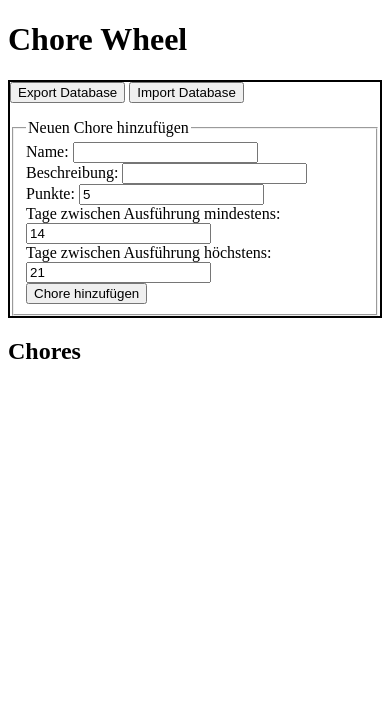
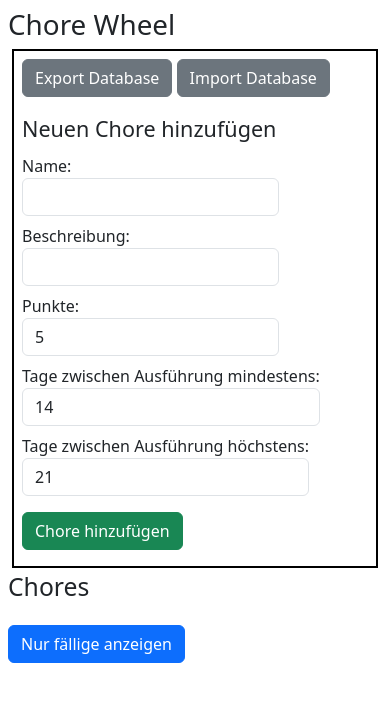
Before and after one commit to ckaag/chore-wheel, a SvelteKit app: page / in a window 390 px wide. Shown: the top 702 px of the page. Built offline with nearby package versions, Linux system fonts and the light colour scheme.

Commit message:
added bootstrap via cdn to style everything better on mobile, and add filter option

```diff
--- a/src/app.html
+++ b/src/app.html
@@ -5,8 +5,20 @@
 		<link rel="icon" href="%sveltekit.assets%/favicon.png" />
 		<meta name="viewport" content="width=device-width" />
 		%sveltekit.head%
+
+		<link
+			href="https://cdn.jsdelivr.net/npm/bootstrap@5.3.0-alpha3/dist/css/bootstrap.min.css"
+			rel="stylesheet"
+			integrity="sha384-KK94CHFLLe+nY2dmCWGMq91rCGa5gtU4mk92HdvYe+M/SXH301p5ILy+dN9+nJOZ"
+			crossorigin="anonymous"
+		/>
 	</head>
 	<body data-sveltekit-preload-data="hover">
 		<div style="display: contents">%sveltekit.body%</div>
+		<script
+			src="https://cdn.jsdelivr.net/npm/bootstrap@5.3.0-alpha3/dist/js/bootstrap.bundle.min.js"
+			integrity="sha384-ENjdO4Dr2bkBIFxQpeoTz1HIcje39Wm4jDKdf19U8gI4ddQ3GYNS7NTKfAdVQSZe"
+			crossorigin="anonymous"
+		></script>
 	</body>
 </html>
--- a/src/routes/+page.svelte
+++ b/src/routes/+page.svelte
@@ -1,11 +1,20 @@
 <script>
 	import ChoreAdder from '../shared/components/ChoreAdder.svelte';
 	import ChoreList from '../shared/components/ChoreList.svelte';
+
+	let filterDate = new Date();
 </script>
 
-<h1>Chore Wheel</h1>
+<div class="m-2">
+	<h1>Chore Wheel</h1>
 
-<ChoreAdder />
+	<ChoreAdder />
 
-<h2>Chores</h2>
-<ChoreList />
+	<h2>Chores</h2>
+	<ChoreList
+		on:filterToggled={(e) => {
+			filterDate = e.detail.filterCutOffDate;
+		}}
+		bind:filterCutOffDate={filterDate}
+	/>
+</div>
--- a/src/shared/components/ChoreAdder.svelte
+++ b/src/shared/components/ChoreAdder.svelte
@@ -1,21 +1,14 @@
+<script lang="ts">
+	import type { Chore } from '../chore';
+	import { db } from '../db';
 
-<script lang="ts">
+	let status = '';
 
-import addDays from 'date-fns/addDays';
-	import type { Chore } from "../chore";
-	import { db } from "../db";
-
-
-export let defaultAge = 21;
-
-  let status = "";
-
-  let name = "";
-  let description = "";
+	let name = '';
+	let description = '';
 	let points = 5.0;
 	let minDaysOfInterval = 14.0;
 	let maxDaysOfInterval = 21.0;
-
 
 	async function exportDB() {
 		alert('TODO: implement');
@@ -23,7 +16,6 @@ async function exportDB() {
 	async function importDB() {
 		alert('TODO: implement');
 	}
-
 
 	async function addNewChore() {
 		try {
@@ -36,70 +28,65 @@ const id = await db.chores.add({
 				executionsInDescendingOrder: [],
 				created: new Date(),
 				enabled: true,
-  nextExecutionLast: addDays(new Date(), maxDaysOfInterval)
+				nextExecutionLast: new Date()
 			} as Chore);
 
 			// Reset form:
-name = "";
-description = "";
+			name = '';
+			description = '';
 		} catch (error) {
 			alert(`Failed to add ${name}: ${error}`);
 			console.log(error);
 		}
 	}
 
+	async function exportAllAndDownload() {
+		const arr = await db.chores.toArray();
+		const json = JSON.stringify(arr);
+		const dataUri = 'text/json;charset=utf-8,' + encodeURIComponent(json);
+		const link = document.createElement('a');
+		link.download = name;
+		link.href = dataUri;
+		document.body.appendChild(link);
+		link.click();
+		document.body.removeChild(link);
+	}
 </script>
 
-
-<div style="border: 2px solid black;">
-
-    <button on:click={exportDB}>Export Database</button>
-    <button on:click={importDB}>Import Database</button>
+<div style="border: 2px solid black;" class="p-2 m-1">
+	<button class="btn btn-secondary" on:click={exportDB}>Export Database</button>
+	<button class="btn btn-secondary" on:click={importDB}>Import Database</button>
 
 	<p>{status}</p>
 	<fieldset>
 		<legend>Neuen Chore hinzufügen</legend>
-      <label>
+		<label class="form-label">
 			Name:
-        <input
-            type="text"
-            bind:value={name} />
-      </label>
-      <br/>
-      <label>
-        Beschreibung:
-        <input
-            type="text"
-            bind:value={description} />
-      </label>
-      <br/>
-      <label>
-        Punkte:
-        <input
-          type="number"
-          min="0.5"
-          step="0.5"
-          bind:value={points} />
-      </label>
-      <br/>
-      <label>
-        Tage zwischen Ausführung mindestens:
-        <input
-          type="number"
-          min="1"
-          step="1"
-          bind:value={minDaysOfInterval} />
-      </label>
-      <br/>
-      <label>
-        Tage zwischen Ausführung höchstens:
-        <input
-          type="number"
-          min="1"
-          step="1"
-          bind:value={maxDaysOfInterval} />
+			<input class="form-control" type="text" bind:value={name} required />
 		</label>
 		<br />
-      <button on:click={addNewChore}>Chore hinzufügen</button>
+		<label class="form-label">
+			Beschreibung:
+			<input class="form-control" type="text" bind:value={description} />
+		</label>
+		<br />
+		<label class="form-label">
+			Punkte:
+			<input class="form-control" type="number" min="0.5" step="0.5" bind:value={points} />
+		</label>
+		<br />
+		<label class="form-label">
+			Tage zwischen Ausführung mindestens:
+			<input class="form-control" type="number" min="1" step="1" bind:value={minDaysOfInterval} />
+		</label>
+		<br />
+		<label class="form-label">
+			Tage zwischen Ausführung höchstens:
+			<input class="form-control" type="number" min="1" step="1" bind:value={maxDaysOfInterval} />
+		</label>
+		<br />
+		<button class="btn btn-success mt-2 mb-2" disabled={!!name} on:click={addNewChore}
+			>Chore hinzufügen</button
+		>
 	</fieldset>
 </div>
--- a/src/shared/components/ChoreList.svelte
+++ b/src/shared/components/ChoreList.svelte
@@ -2,35 +2,77 @@
 	import type { Chore } from '../chore';
 	import { liveQuery } from 'dexie';
 	import { db } from '../db';
-    import addDays from 'date-fns/addDays';
+	import addDays from 'date-fns/addDays';
+	import { createEventDispatcher } from 'svelte';
+
+	let filterUrgent = true;
+
+	export let filterCutOffDate = new Date();
+
+	const dispatch = createEventDispatcher();
 
 	async function executeChore(chore: Chore) {
-        const now = new Date();
-        await db.chores.update(chore.id, {nextExecutionLast: addDays(now, maxDaysOfInterval), executionsInDescendingOrder: [now, ...chore.executionsInDescendingOrder]});
+		if (confirm(chore.name + ' erledigt?')) {
+			const now = new Date();
+			await db.chores.update(chore.id, {
+				nextExecutionLast: addDays(now, chore.maxDaysOfInterval),
+				executionsInDescendingOrder: [now, ...chore.executionsInDescendingOrder]
+			});
+			updateFilter();
+		}
 	}
 	async function disableChore(chore: Chore) {
 		if (confirm('Diesen Eintrag ' + chore.name + ' wirklich permanent disablen?')) {
-            await db.chores.update(chore.id, {enabled: false});
+			await db.chores.update(chore.id, { enabled: false });
+			updateFilter();
 		}
 	}
 
-	let chores = liveQuery(() =>
-		db.chores
-			.orderBy('nextExecutionLast').reverse()
+	$: chores = liveQuery(async () => {
+		return await db.chores
+			.where('nextExecutionLast')
+			.belowOrEqual(filterCutOffDate)
 			.filter((chore: Chore) => !!chore.enabled)
-			.toArray()
-	);
+			.reverse()
+			.sortBy('nextExecutionLast');
+	});
+
+	function updateFilter() {
+		dispatch('filterToggled', {
+			filterUrgent,
+			filterCutOffDate: filterUrgent ? new Date() : new Date(8640000000000000)
+		});
+	}
 </script>
 
-<ul>
+<label class="btn btn-primary mb-3 mt-3">
+	<input
+		type="checkbox"
+		class="btn-check"
+		autocomplete="off"
+		bind:checked={filterUrgent}
+		on:change={updateFilter}
+	/>
+	Nur fällige anzeigen
+</label>
+
+<div class="row row-cols-1 row-cols-md-2 g-4 m-1">
 	{#if $chores}
 		{#each $chores as chore (chore.id)}
-			<li>
-				{chore.name}, {chore.description}, {chore.points}
-
-				<button on:click={() => disableChore(chore)}>Ausschalten</button>
-				<button on:click={() => executeChore(chore)}>Erfüllt</button>
-			</li>
+			<div class="col">
+				<div class="card">
+					<div class="card-body">
+						<h5 class="card-title">{chore.name}</h5>
+						<p class="card-text">({chore.points}) {chore.description}</p>
+						<button type="button" class="btn btn-light" on:click={() => disableChore(chore)}
+							>Ausschalten</button
+						>
+						<button type="button" class="btn btn-success" on:click={() => executeChore(chore)}
+							>Als erfüllt markieren</button
+						>
+					</div>
+				</div>
+			</div>
 		{/each}
 	{/if}
-</ul>
+</div>
--- a/src/shared/db.ts
+++ b/src/shared/db.ts
@@ -1,6 +1,6 @@
 // db.ts
 import Dexie, { type Table } from 'dexie';
-import {type Chore} from './chore';
+import type { Chore } from './chore';
 
 export class MySubClassedDexie extends Dexie {
 	chores!: Table<Chore>;
@@ -8,7 +8,16 @@ export class MySubClassedDexie extends Dexie {
 	constructor() {
 		super('choreWheelChoreTestDb');
 		this.version(1).stores({
-    chores: '++id, name, created, nextExecutionLast, points, enabled',
+			chores: '++id, name, created, nextExecutionLast, points, enabled'
+		});
+
+		this.version(2).upgrade((trans) => {
+			return trans
+				.table('chores')
+				.toCollection()
+				.modify((chore) => {
+					chore.nextExecutionLast = new Date();
+				});
 		});
 	}
 }
```
Lines whose indentation alone changed are shown as unchanged.
